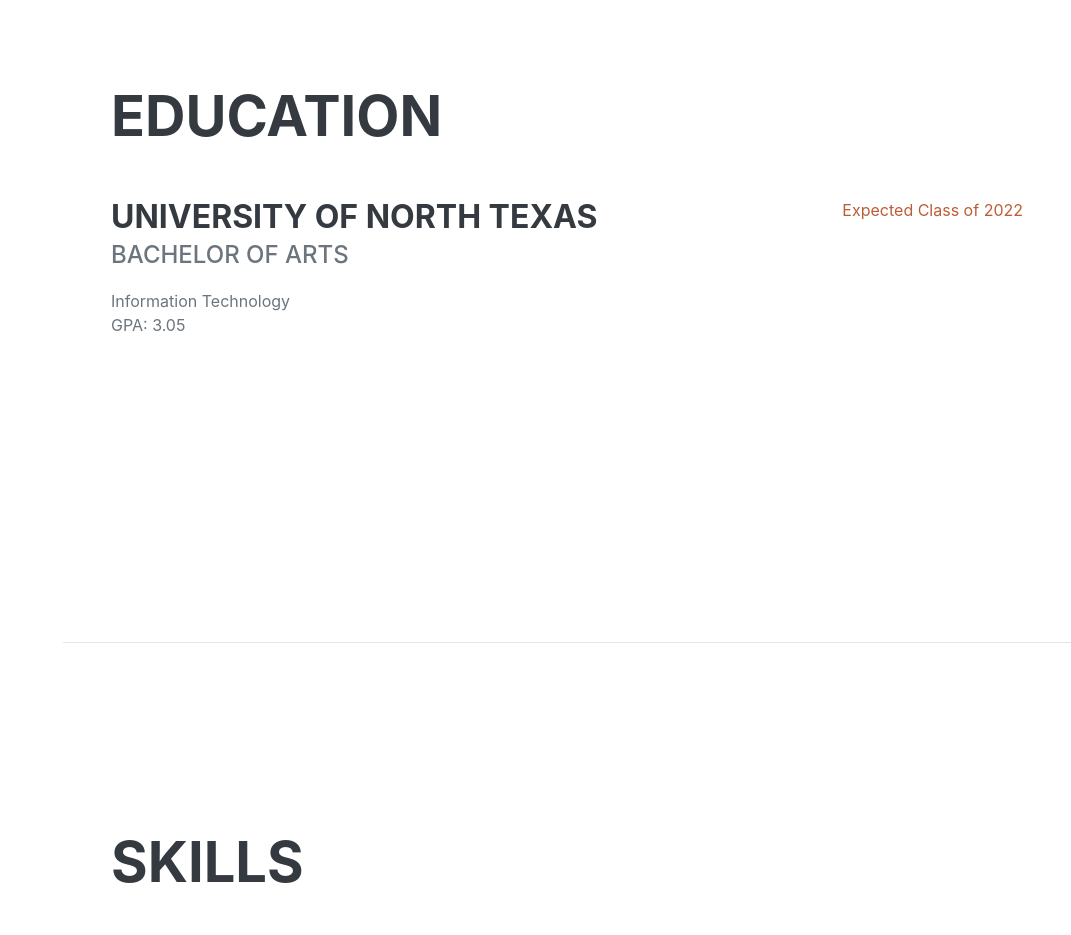
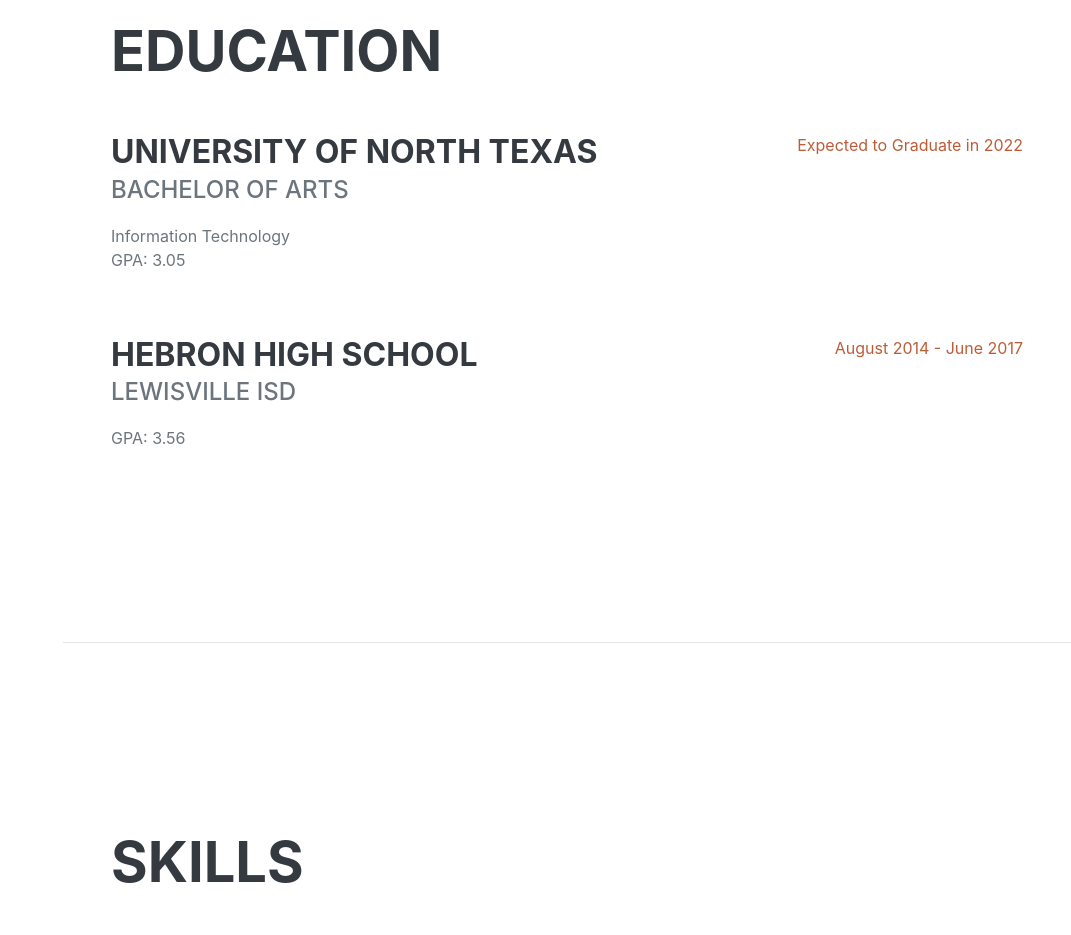
Before and after one commit to DanielTSevilla/Web, a plain HTML site: page index.html in a window 1280 px wide. Shown: the part 1760-2695 px from the top of the page, without its empty margins (209-1280 px from the left). Drawn offline with nearby package versions, Linux system fonts and the light colour scheme; a web font is replaced by a local one.

Commit message:
Update index.html

```diff
--- a/index.html
+++ b/index.html
@@ -73,7 +73,7 @@
             </section>
             <hr class="m-0" />
             <!-- Education-->
-            <section class="resume-section" id="education">
+           <section class="resume-section" id="education">
                 <div class="resume-section-content">
                     <h2 class="mb-5">Education</h2>
                     <div class="d-flex flex-column flex-md-row justify-content-between mb-5">
@@ -83,9 +83,17 @@
                             <div>Information Technology</div>
                             <p>GPA: 3.05</p>
                         </div>
-                        <div class="flex-shrink-0"><span class="text-primary">Expected Class of 2022</span></div>
+                        <div class="flex-shrink-0"><span class="text-primary">Expected to Graduate in 2022</span></div>
                     </div>
-                     </div>
+                    <div class="d-flex flex-column flex-md-row justify-content-between">
+                        <div class="flex-grow-1">
+                            <h3 class="mb-0">Hebron High School</h3>
+                            <div class="subheading mb-3">Lewisville ISD</div>
+                            <p>GPA: 3.56</p>
+                        </div>
+                        <div class="flex-shrink-0"><span class="text-primary">August 2014 - June 2017</span></div>
+                    </div>
+                </div>
             </section>
             <hr class="m-0" />
             <!-- Skills-->
```
